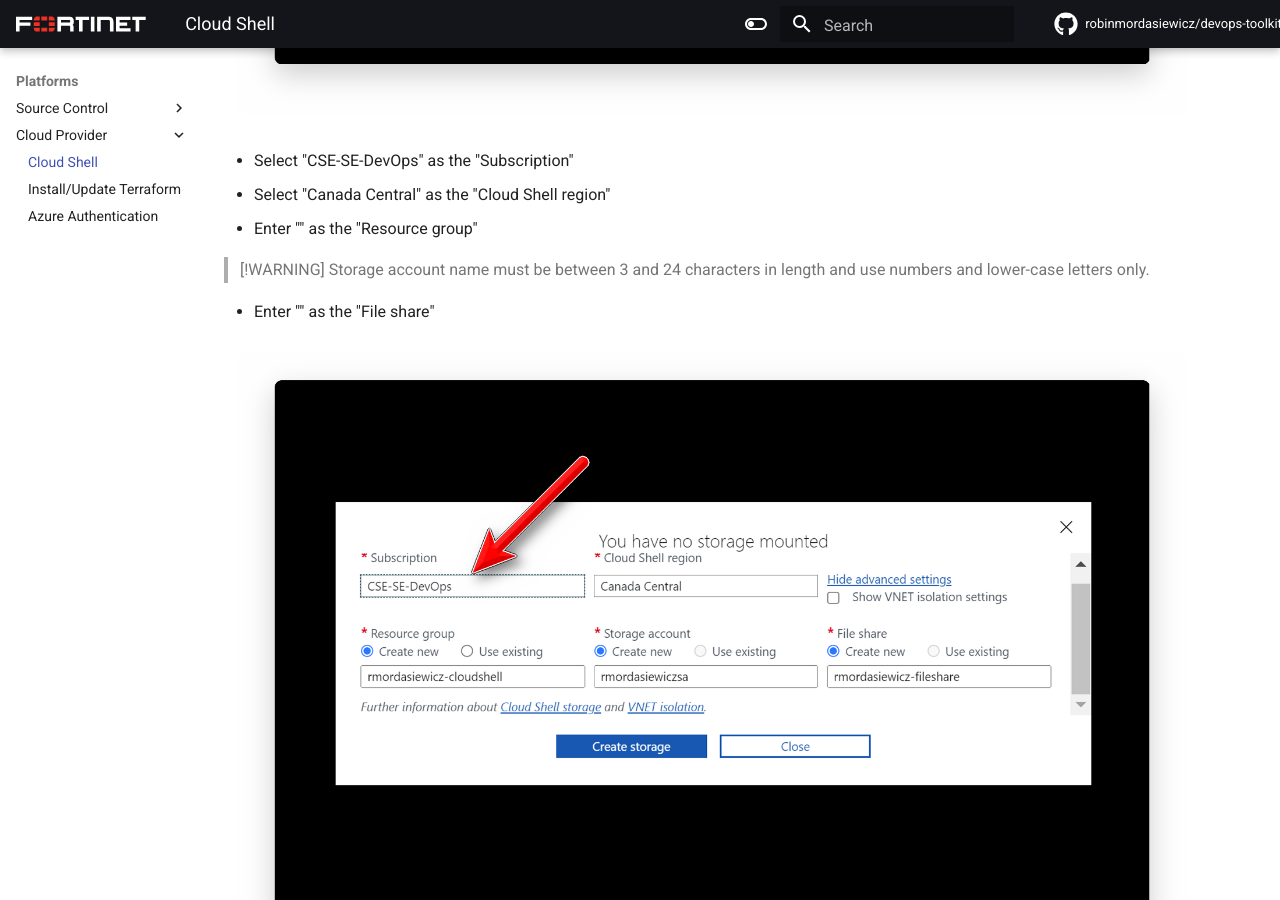
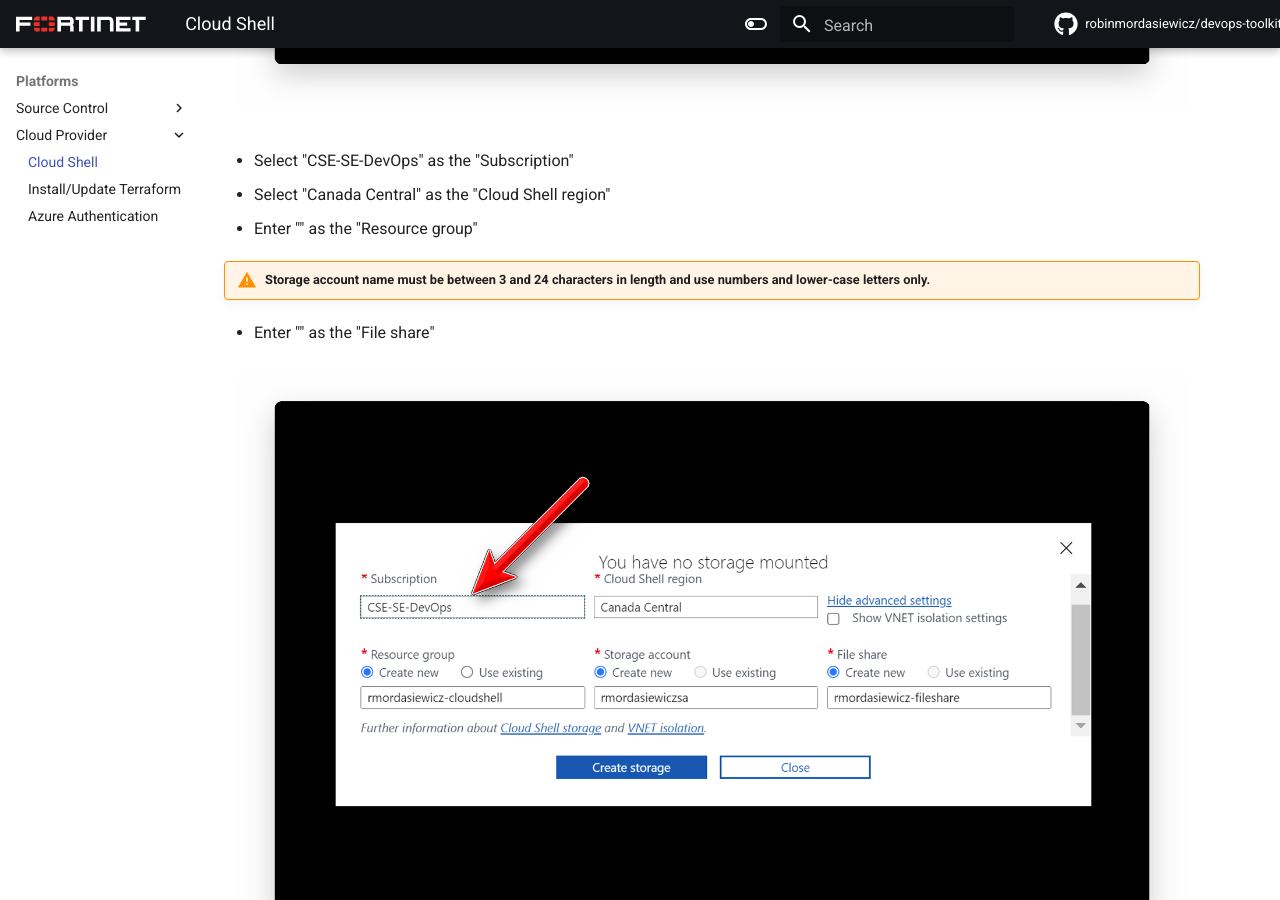
Before and after one commit to robinmordasiewicz/devops-toolkit, an MkDocs documentation site: the page built from docs/azure-cloud-shell.md, in a window 1280 px wide and 900 px high, scrolled down 1778 px. Built offline with MkDocs 1.6.1 and Material for MkDocs 9.7.7, drawn with Linux system fonts in a browser that asks for light colours; plug-ins that fetch from the network failed and are left out; comment, search, counter and statistics services are not loaded.

Commit message:
fix(screenshots.yml): increase shadow and border size for better visibility refactor(azure-cloud-shell.md): change warning syntax for better readability
The shadow and border size in the screenshots workflow have been increased to enhance the visibility of the screenshots. This change will make the screenshots more distinguishable and easier to understand.

The warning syntax in the azure-cloud-shell.md file has been refactored to improve readability. The new syntax is more concise and easier to understand, making the warning more effective.

```diff
--- a/docs/azure-cloud-shell.md
+++ b/docs/azure-cloud-shell.md
@@ -19,8 +19,7 @@
 - Select "Canada Central" as the "Cloud Shell region"
 - Enter "<yourusername-cloudshell>" as the "Resource group"
 
-> [!WARNING]
-> Storage account name must be between 3 and 24 characters in length and use numbers and lower-case letters only.
+!!! warning "Storage account name must be between 3 and 24 characters in length and use numbers and lower-case letters only."
 
 - Enter "<yourusername-fileshare>" as the "File share"
 
```
Also changed, not shown: 1 other file.
